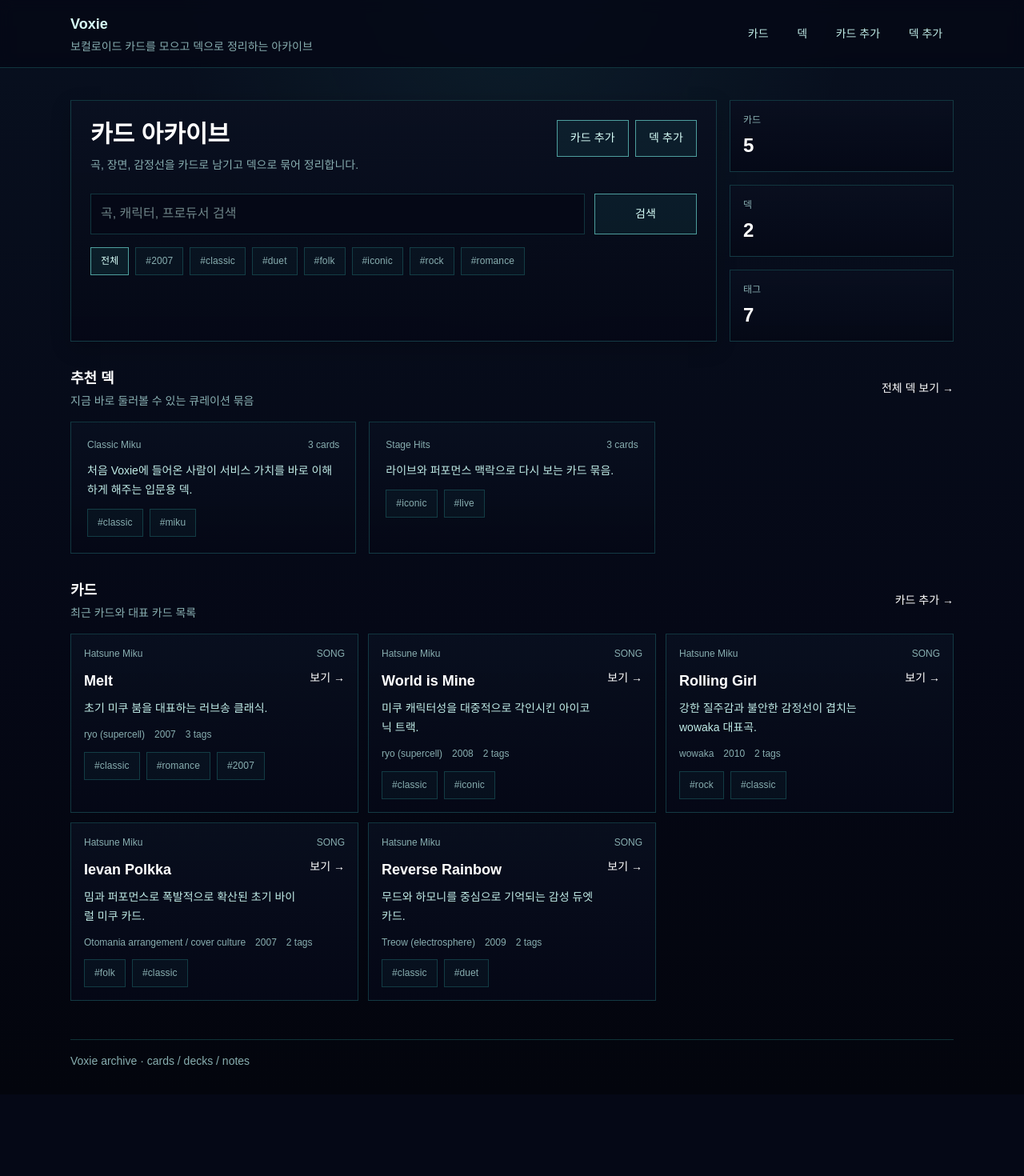
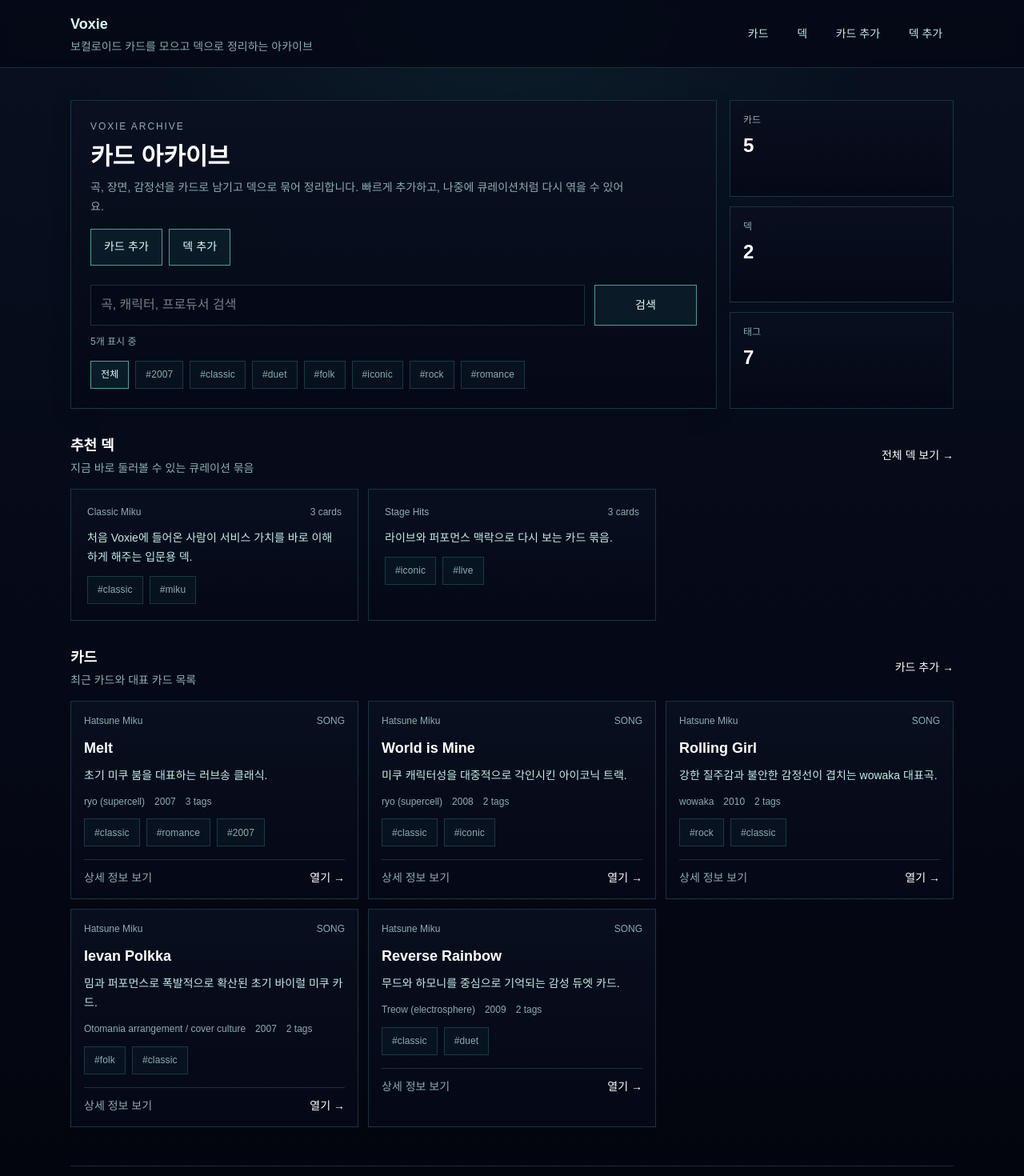
Before and after one commit to miku-agent/03_voxie, a Next.js app: page / in a window 1280 px wide. Shown: the top 1470 px of the page at 80% size. Before the commit the page ends 1368 px from the top, so only its background shows below. Built offline with nearby package versions, Linux system fonts and the light colour scheme; no server answers; a web font is replaced by a local one.

Commit message:
feat(ui): refine archive detail hierarchy and search flow

```diff
--- a/src/app/decks/[slug]/page.tsx
+++ b/src/app/decks/[slug]/page.tsx
@@ -31,21 +31,21 @@ export default async function DeckDetailPage({ params }: Props) {
     <div className="min-h-screen text-white">
       <main className="mx-auto max-w-5xl px-4 py-8 sm:px-6 sm:py-10">
         <header className="terminal-shell p-5 sm:p-6">
-          <div className="flex flex-wrap items-center justify-between gap-3">
+          <div className="flex flex-col gap-3 sm:flex-row sm:flex-wrap sm:items-center sm:justify-between">
             <Link className="text-sm text-[var(--terminal-muted)]" href="/decks">
               ← 덱 목록
             </Link>
-            <div className="flex flex-wrap gap-2">
-              <Link className="terminal-button" href={`/decks/${deck.slug}/edit`}>
+            <div className="flex w-full flex-col gap-2 sm:w-auto sm:flex-row sm:flex-wrap">
+              <Link className="terminal-button w-full sm:w-auto" href={`/decks/${deck.slug}/edit`}>
                 덱 수정
               </Link>
-              <Link className="terminal-button" href="/cards/new">
+              <Link className="terminal-button w-full sm:w-auto" href="/cards/new">
                 카드 추가
               </Link>
             </div>
           </div>
 
-          <div className="mt-4 grid gap-6 md:grid-cols-[minmax(0,1fr)_260px]">
+          <div className="mt-4 grid gap-4 md:grid-cols-[minmax(0,1fr)_260px] md:gap-6">
             <div>
               <div className="dense-meta">
                 <span>{cards.length} cards</span>
@@ -114,7 +114,10 @@ export default async function DeckDetailPage({ params }: Props) {
             <div className="mt-4 space-y-3">
               {cards.slice(0, 3).map((card) => (
                 <div key={card?.slug} className="border border-[var(--terminal-border)] px-4 py-4">
-                  <p className="text-sm font-semibold text-[var(--terminal-fg)]">{card?.title}</p>
+                  <div className="flex items-center justify-between gap-3">
+                    <p className="text-sm font-semibold text-[var(--terminal-fg)]">{card?.title}</p>
+                    <span className="text-xs uppercase text-[var(--terminal-muted)]">{card?.type}</span>
+                  </div>
                   <p className="mt-1 text-sm leading-6 text-[var(--terminal-muted)]">{card?.summary}</p>
                 </div>
               ))}
@@ -139,16 +142,16 @@ export default async function DeckDetailPage({ params }: Props) {
                 <span className="truncate">{card?.character}</span>
                 <span className="shrink-0 uppercase">{card?.type}</span>
               </div>
-              <div className="mt-3 flex items-start justify-between gap-4">
-                <div className="min-w-0">
-                  <Link className="block truncate text-base font-semibold sm:text-lg" href={`/cards/${card?.slug}`}>
-                    {card?.title}
-                  </Link>
-                  {card?.summary && <p className="mt-2 line-clamp-2 text-sm leading-6 text-[var(--terminal-soft)]">{card.summary}</p>}
-                </div>
-                <Link className="shrink-0 text-sm text-[var(--terminal-soft)]" href={`/cards/${card?.slug}`}>
-                  보기 →
+              <div className="mt-3 min-w-0">
+                <Link className="block truncate text-base font-semibold sm:text-lg" href={`/cards/${card?.slug}`}>
+                  {card?.title}
                 </Link>
+                {card?.summary && <p className="mt-2 line-clamp-2 text-sm leading-6 text-[var(--terminal-soft)]">{card.summary}</p>}
+              </div>
+              <div className="dense-meta mt-3">
+                {card?.producer && <span>{card.producer}</span>}
+                {card?.year && <span>{card.year}</span>}
+                <span>{card?.tags.length ?? 0} tags</span>
               </div>
               <div className="mt-3 flex flex-wrap gap-2">
                 {card?.tags.slice(0, 4).map((tag) => (
@@ -157,6 +160,12 @@ export default async function DeckDetailPage({ params }: Props) {
                   </span>
                 ))}
               </div>
+              <div className="mt-4 flex items-center justify-between gap-4 border-t border-[var(--terminal-border)] pt-3 text-sm">
+                <span className="text-[var(--terminal-muted)]">카드 상세 보기</span>
+                <Link className="text-[var(--terminal-soft)]" href={`/cards/${card?.slug}`}>
+                  열기 →
+                </Link>
+              </div>
             </div>
           ))}
         </section>
--- a/src/app/page.tsx
+++ b/src/app/page.tsx
@@ -25,17 +25,20 @@ export default async function Home({ searchParams }: Props) {
         <section className="grid gap-4 lg:grid-cols-[minmax(0,1fr)_280px]">
           <div className="terminal-shell p-5 sm:p-6">
             <div className="flex flex-wrap items-start justify-between gap-4">
-              <div>
-                <h1 className="text-2xl font-semibold sm:text-3xl">카드 아카이브</h1>
-                <p className="mt-2 text-sm leading-6 text-[var(--terminal-muted)]">
-                  곡, 장면, 감정선을 카드로 남기고 덱으로 묶어 정리합니다.
+              <div className="min-w-0">
+                <p className="text-xs uppercase tracking-[0.16em] text-[var(--terminal-muted)]">
+                  Voxie archive
+                </p>
+                <h1 className="mt-3 text-2xl font-semibold sm:text-3xl">카드 아카이브</h1>
+                <p className="mt-2 max-w-2xl text-sm leading-6 text-[var(--terminal-muted)]">
+                  곡, 장면, 감정선을 카드로 남기고 덱으로 묶어 정리합니다. 빠르게 추가하고, 나중에 큐레이션처럼 다시 엮을 수 있어요.
                 </p>
               </div>
-              <div className="flex flex-wrap gap-2">
-                <Link className="terminal-button" href="/cards/new">
+              <div className="flex w-full flex-col gap-2 sm:w-auto sm:flex-row sm:flex-wrap">
+                <Link className="terminal-button w-full sm:w-auto" href="/cards/new">
                   카드 추가
                 </Link>
-                <Link className="terminal-button" href="/decks/new">
+                <Link className="terminal-button w-full sm:w-auto" href="/decks/new">
                   덱 추가
                 </Link>
               </div>
@@ -49,10 +52,20 @@ export default async function Home({ searchParams }: Props) {
                 placeholder="곡, 캐릭터, 프로듀서 검색"
                 className="w-full border border-[var(--terminal-border)] bg-[var(--terminal-bg)] px-3 py-3 text-sm text-[var(--terminal-fg)]"
               />
-              <button type="submit" className="terminal-button sm:min-w-32">
+              <button type="submit" className="terminal-button w-full sm:min-w-32 sm:w-auto">
                 검색
               </button>
             </form>
+
+            <div className="mt-3 flex flex-wrap items-center gap-2 text-xs text-[var(--terminal-muted)]">
+              <span>{cards.length}개 표시 중</span>
+              {(query || tag) && <span>· 현재 필터 적용됨</span>}
+              {(query || tag) && (
+                <Link href="/" className="text-[var(--terminal-soft)] underline-offset-4 hover:underline">
+                  초기화
+                </Link>
+              )}
+            </div>
 
             <div className="mt-4 flex flex-wrap gap-2">
               <Link
@@ -77,7 +90,7 @@ export default async function Home({ searchParams }: Props) {
             </div>
           </div>
 
-          <aside className="grid gap-4 sm:grid-cols-3 lg:grid-cols-1">
+          <aside className="grid gap-3 sm:grid-cols-3 lg:grid-cols-1">
             <div className="terminal-frame p-4">
               <p className="text-xs text-[var(--terminal-muted)]">카드</p>
               <p className="mt-2 text-2xl font-semibold">{allCards.length}</p>
@@ -106,11 +119,11 @@ export default async function Home({ searchParams }: Props) {
                 전체 덱 보기 →
               </Link>
             </div>
-            <div className="grid gap-4 md:grid-cols-2 xl:grid-cols-3">
+            <div className="grid gap-3 md:grid-cols-2 xl:grid-cols-3">
               {featuredDecks.map((deck) => (
-                <Link key={deck.slug} href={`/decks/${deck.slug}`} className="terminal-frame block p-5">
+                <Link key={deck.slug} href={`/decks/${deck.slug}`} className="terminal-frame block p-4 sm:p-5">
                   <div className="flex items-center justify-between gap-4 text-xs text-[var(--terminal-muted)]">
-                    <span>{deck.name}</span>
+                    <span className="truncate">{deck.name}</span>
                     <span>{deck.cards.length} cards</span>
                   </div>
                   <p className="mt-3 line-clamp-2 text-sm leading-6 text-[var(--terminal-soft)]">
@@ -149,9 +162,12 @@ export default async function Home({ searchParams }: Props) {
                 <p className="mt-3 max-w-2xl text-sm leading-6 text-[var(--terminal-muted)]">
                   다른 태그를 선택하거나 검색어를 줄여보세요. 필요하면 새 카드를 추가해 아카이브를 채울 수 있어요.
                 </p>
-                <div className="mt-6 flex flex-wrap gap-3">
-                  <Link className="terminal-button" href={tag ? "/" : "/cards/new"}>
-                    {tag ? "필터 초기화" : "카드 추가"}
+                <div className="mt-6 flex flex-col gap-3 sm:flex-row sm:flex-wrap">
+                  <Link className="terminal-button w-full sm:w-auto" href="/">
+                    필터 초기화
+                  </Link>
+                  <Link className="terminal-button w-full sm:w-auto" href="/cards/new">
+                    카드 추가
                   </Link>
                 </div>
               </article>
@@ -162,8 +178,7 @@ export default async function Home({ searchParams }: Props) {
                     <span className="truncate">{card.character}</span>
                     <span className="shrink-0 uppercase">{card.type}</span>
                   </div>
-                  <div className="mt-3 flex items-start justify-between gap-4">
-                    <div className="min-w-0">
+                  <div className="mt-3 min-w-0">
                     <h3 className="truncate text-base font-semibold sm:text-lg">
                       <Link href={`/cards/${card.slug}`}>{card.title}</Link>
                     </h3>
@@ -172,10 +187,6 @@ export default async function Home({ searchParams }: Props) {
                         {card.summary}
                       </p>
                     )}
-                    </div>
-                    <Link href={`/cards/${card.slug}`} className="shrink-0 text-sm text-[var(--terminal-soft)]">
-                      보기 →
-                    </Link>
                   </div>
                   <div className="dense-meta mt-3">
                     {card.producer && <span>{card.producer}</span>}
@@ -189,6 +200,12 @@ export default async function Home({ searchParams }: Props) {
                       </span>
                     ))}
                   </div>
+                  <div className="mt-4 flex items-center justify-between gap-4 border-t border-[var(--terminal-border)] pt-3 text-sm">
+                    <span className="text-[var(--terminal-muted)]">상세 정보 보기</span>
+                    <Link href={`/cards/${card.slug}`} className="text-[var(--terminal-soft)]">
+                      열기 →
+                    </Link>
+                  </div>
                 </article>
               ))
             )}
```
Also changed, not shown: src/app/cards/[slug]/page.tsx (+20 -6 lines). Lines whose indentation alone changed are shown as unchanged.
